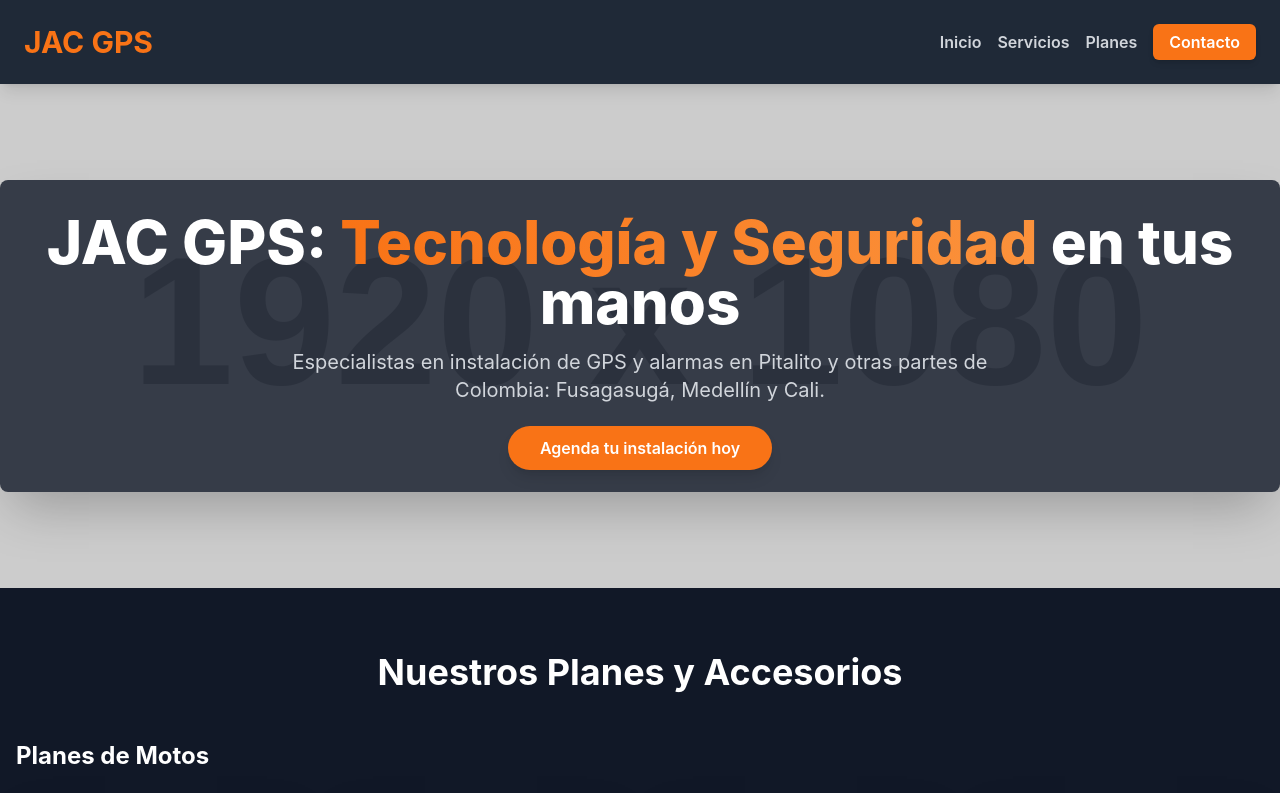
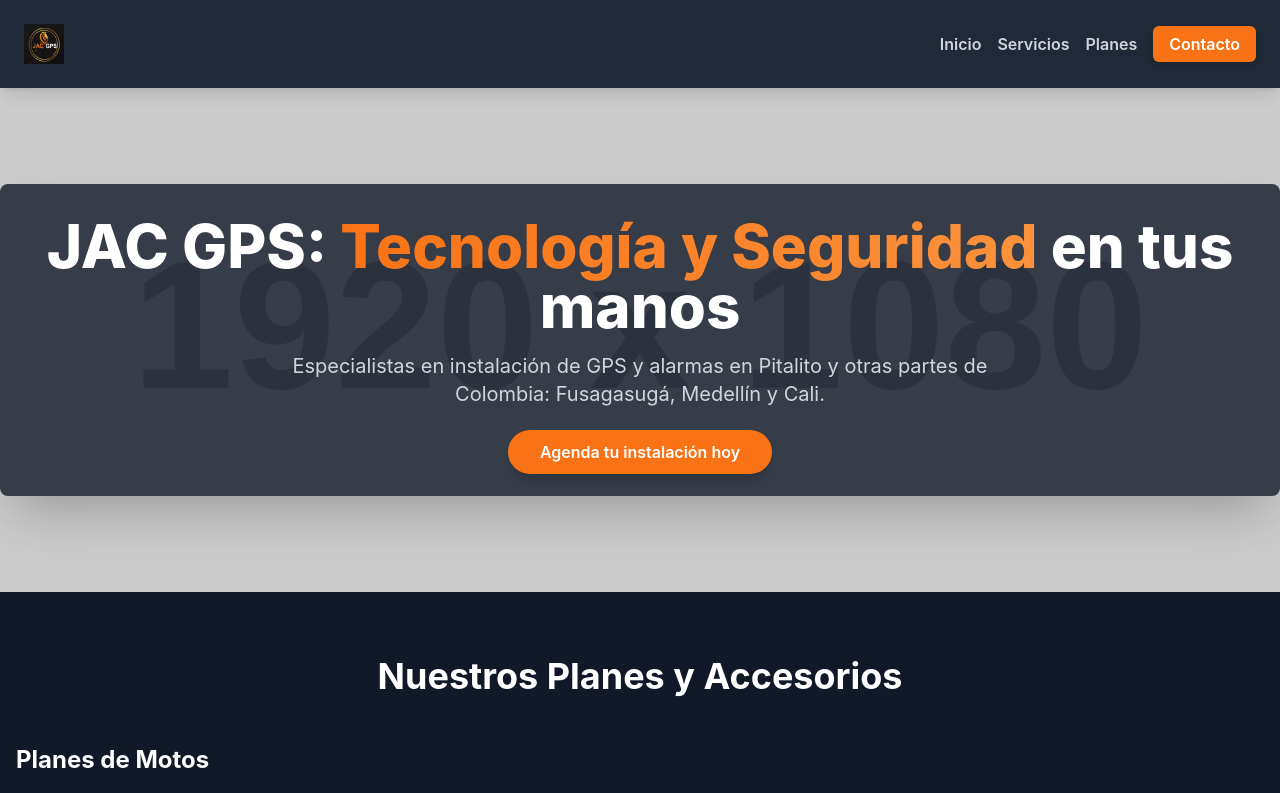
Before and after one commit to Munera21/jac, a plain HTML site: page index.html in a window 1280 px wide. Shown: the top 793 px of the page. Drawn offline with nearby package versions, Linux system fonts and the light colour scheme; placeholder pictures from the web are drawn by us.

Commit message:
Update index.html

```diff
--- a/index.html
+++ b/index.html
@@ -24,7 +24,9 @@
     <!-- Sección de la cabecera (Header) -->
     <header class="bg-gray-800 shadow-lg p-6 sticky top-0 z-50">
         <div class="container mx-auto flex justify-between items-center">
-            <a href="#inicio" class="text-3xl font-bold text-orange-500">JAC GPS</a>
+            <a href="#inicio">
+                <img src="WhatsApp%20Image%202025-09-03%20at%2010.09.16.jpeg" alt="Logo de JAC GPS" class="h-10 w-auto">
+            </a>
             <nav class="hidden md:flex space-x-6">
                 <ul class="flex space-x-4 items-center">
                     <li><a href="#inicio" class="text-gray-300 hover:text-orange-500 transition duration-300 font-semibold">Inicio</a></li>
@@ -293,7 +295,7 @@
                 ¡Cupos limitados por día! Agenda hoy y paga el día de la instalación.
             </p>
             <div class="bg-gray-800 p-8 rounded-xl shadow-md max-w-lg mx-auto">
-                <form id="contactForm" class="space-y-4">
+                 <form id="contactForm" class="space-y-4">
                     <div>
                         <label for="nombre" class="block text-sm font-medium text-gray-300">Nombre completo</label>
                         <input type="text" id="nombre" name="nombre" required class="mt-1 block w-full rounded-md border-gray-600 bg-gray-700 text-white shadow-sm focus:border-orange-500 focus:ring-orange-500">
```
